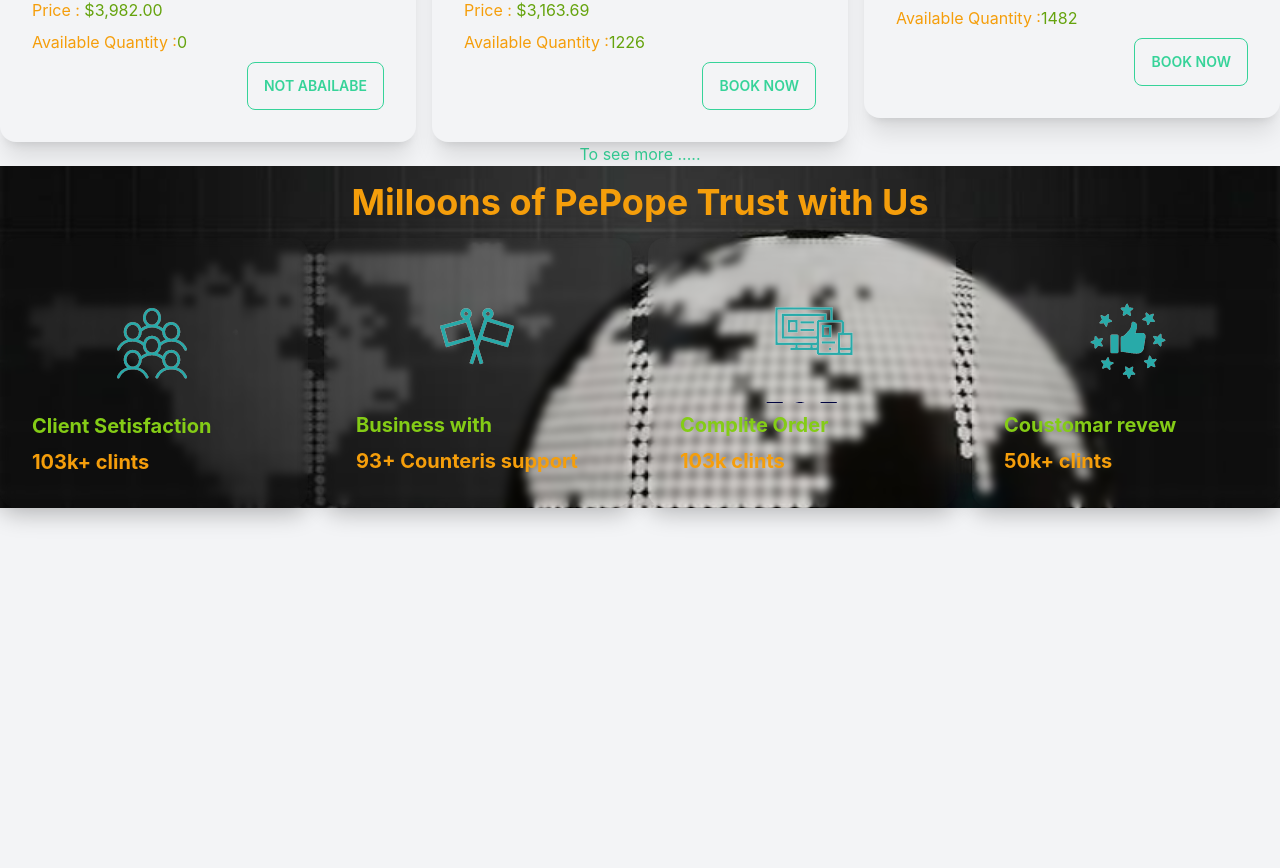
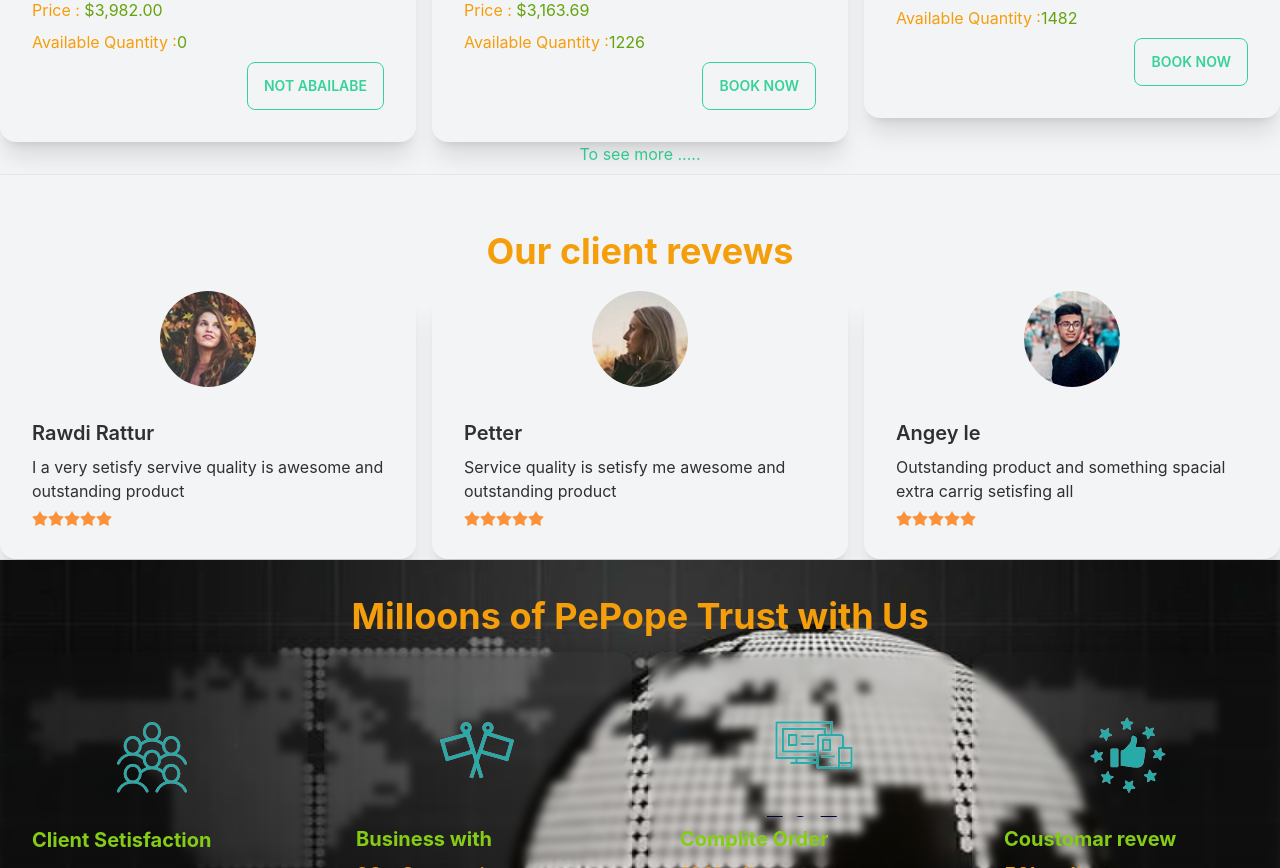
Before and after one commit to jonikumardas/manufracture-clientside-, a React (Create React App) app: page / in a window 1280 px wide. Shown: the part 1932-2800 px from the top of the page. Before the commit the page ends 2440 px from the top, so only its background shows below. Built offline with nearby package versions, Linux system fonts and the light colour scheme.

Commit message:
extra 2 section has end

```diff
--- a/src/Navber.js
+++ b/src/Navber.js
@@ -3,13 +3,13 @@ import { Link, NavLink } from 'react-router-dom';
 
 const Navber = () => {
     return (
-        <div className="navbar px-12 border-x-5 border-gray-400 shadow">
+        <div className="navbar px-12 border-x-5 shadow">
             <div className="navbar-start">
                 <div className="dropdown">
                     <label tabIndex="0" className="btn btn-ghost lg:hidden">
                         <svg xmlns="http://www.w3.org/2000/svg" className="h-5 w-5" fill="none" viewBox="0 0 24 24" stroke="currentColor"><path strokeLinecap="round" strokeLinejoin="round" strokeWidth="2" d="M4 6h16M4 12h8m-8 6h16" /></svg>
                     </label>
-                    <ul tabIndex="0" className="menu menu-compact dropdown-content mt-3 p-2 shadow rounded-box w-52">
+                    <ul tabIndex="0" className="menu menu-compact dropdown-content bg-slate-800 mt-3 p-2 shadow rounded-box w-52">
                         <li className='ms-1'><NavLink to='/home' >Home</NavLink ></li>
                         <li tabIndex="0">
                             <NavLink to='/services' className="justify-between">
@@ -26,9 +26,7 @@ const Navber = () => {
                     </ul>
 
                 </div>
-                <div className='xs:mx-5 xs:w-56'>
-                    <Link to='/home' className="font-bold text-lime-600 normal-case lg:text-4xl sm:text-2xl"> Jon <span className=' text-amber-500'> Manufacturer</span> Tools</Link>
-                </div>
+                <Link to='/home' className="font-bold text-lime-600 uppercase lg:text-4xl text-2xl"> Jon <span className=' text-amber-500'> Manufacturer</span> Tools</Link>
 
 
             </div>
--- a/src/Pages/Home/Banner.js
+++ b/src/Pages/Home/Banner.js
@@ -23,10 +23,10 @@ const Banner = () => {
             <div>
                 <div className="carousel w-full">
                     <div id="item1" className="carousel-item w-full">
-                        <img src={image1} alt='' className="w-full" />
+                        <img src={image2} alt='' className="w-full" />
                     </div>
                     <div id="item2" className="carousel-item w-full">
-                        <img src={image2} alt="" className="w-full" />
+                        <img src={image1} alt="" className="w-full" />
                     </div>
                     <div id="item3" className="carousel-item w-full">
                         <img src={image3} alt="" className="w-full" />
--- a/src/Pages/Home/Business.js
+++ b/src/Pages/Home/Business.js
@@ -37,7 +37,7 @@ const Business = () => {
         }
     ]
     return (
-        <div className='bg-blend-soft-light backdrop-blur-3xl' style={{
+        <div className='bg-blend-soft-light backdrop-blur-3xl py-5' style={{
             background: `url(${bg})`,
             backgroundSize: 'cover',
             backgroundRepeat: 'no-repeat'
--- /dev/null
+++ b/src/Pages/Home/ClientRevew.js
@@ -0,0 +1,30 @@
+import React from 'react';
+
+const ClientRevew = ({ revew }) => {
+    const { name, about, image } = revew;
+    return (
+        <div>
+            <div className="card bg-base-100 shadow-xl">
+                <div className="avatar mx-auto">
+                    <div className="w-24  rounded-full">
+                        <img src={image} alt="" />
+                    </div>
+                </div>
+                <div className="card-body">
+                    <h2 className="card-title">{name}</h2>
+                    <p>{about}</p>
+                    <div className="rating rating-sm">
+                        <input type="radio" name="rating-6" className="mask mask-star-2 bg-orange-400" />
+                        <input type="radio" name="rating-6" className="mask mask-star-2 bg-orange-400" />
+                        <input type="radio" name="rating-6" className="mask mask-star-2 bg-orange-400" />
+                        <input type="radio" name="rating-6" className="mask mask-star-2 bg-orange-400" />
+                        <input type="radio" name="rating-6" className="mask mask-star-2 bg-orange-400" />
+                    </div>
+                </div>
+            </div>
+
+        </div>
+    );
+};
+
+export default ClientRevew;
--- /dev/null
+++ b/src/Pages/Home/Extrasection.js
@@ -0,0 +1,46 @@
+import React from 'react';
+import { Link } from 'react-router-dom';
+
+const Extrasection = () => {
+    return (
+        <div className='mx-2 mt-4 shadow-2xl'>
+            <footer className="footer p-10 text-base-content shadow">
+                <div>
+                    <span className="footer-title">Services</span>
+                    <Link to="link link-hover">Branding</Link >
+                    <Link to="link link-hover">Design</Link >
+                    <Link to="link link-hover">Marketing</Link >
+                    <Link to="link link-hover">Advertisement</Link >
+                </div>
+                <div>
+                    <span className="footer-title">Company</span>
+                    <Link to="link link-hover">About us</Link >
+                    <Link to="link link-hover">Contact</Link >
+                    <Link to="link link-hover">Jobs</Link >
+                    <Link to="link link-hover">Press kit</Link >
+                </div>
+                <div>
+                    <span className="footer-title">Legal</span>
+                    <Link to="link link-hover">Terms of use</Link >
+                    <Link to="link link-hover">Privacy policy</Link >
+                    <Link to="link link-hover">Cookie policy</Link >
+                </div>
+                <div>
+                    <span className="footer-title">Newsletter</span>
+                    <div className="form-control w-80">
+                        <label className="label">
+                            <span className="label-text">Enter your email address</span>
+                        </label>
+                        <div className="relative">
+                            <input type="text" placeholder="username@site.com" className="input input-bordered w-full pr-16" />
+                            <button className="btn text-red-700 font-bold absolute top-0 right-0 rounded-l-none">Subscribe</button>
+                        </div>
+                    </div>
+                </div>
+            </footer>
+
+        </div>
+    );
+};
+
+export default Extrasection;
--- /dev/null
+++ b/src/Pages/Home/Fotter.js
@@ -0,0 +1,16 @@
+import React from 'react';
+import { Link } from 'react-router-dom';
+
+const Fotter = () => {
+    return (
+        <div className='m-2'>
+            <footer className="footer footer-center p-4 bg-base-300 text-base-content">
+                <div>
+                    <p>Copyright © 2022 - All right reserved by Jhon Manufracture Ltd Ltd</p>
+                </div>
+            </footer>
+        </div>
+    );
+};
+
+export default Fotter;
--- a/src/Pages/Home/Home.js
+++ b/src/Pages/Home/Home.js
@@ -1,6 +1,9 @@
 import React from 'react';
 import Banner from './Banner';
 import Business from './Business';
+import Extrasection from './Extrasection';
+import Fotter from './Fotter';
+import Revew from './Revew';
 import Services from './Services';
 
 const Home = () => {
@@ -8,8 +11,10 @@ const Home = () => {
         <div>
             <Banner></Banner>
             <Services></Services>
+            <Revew></Revew>
             <Business></Business>
-
+            <Extrasection></Extrasection>
+            <Fotter></Fotter>
         </div>
     );
 };
--- /dev/null
+++ b/src/Pages/Home/Revew.js
@@ -0,0 +1,43 @@
+import React from 'react';
+import ClientRevew from './ClientRevew';
+import img1 from '../../assats/revew/autor1.jpg';
+import img2 from '../../assats/revew/autor2.jpg';
+import img3 from '../../assats/revew/author3.jpg';
+
+const Revew = () => {
+    const revews = [
+        {
+            id: 1,
+            name: "Rawdi Rattur",
+            about: "I a very setisfy servive quality is awesome and outstanding product",
+            image: `${img1}`,
+        },
+        {
+            id: 2,
+            name: "Petter",
+            about: "Service quality is setisfy me  awesome and outstanding product",
+            image: `${img2}`,
+        },
+        {
+            id: 3,
+            name: "Angey le",
+            about: " Outstanding product and something spacial extra carrig setisfing all ",
+            image: `${img3}`,
+        },
+
+    ]
+    return (
+        <div className='mt-10'>
+            <h1 className='text-amber-500 text-4xl text-center p-4 pb-5 font-bold'>Our client revews</h1>
+            <div className='grid grid-cols-1 lg:grid-cols-3 gap-4'>
+                {
+                    revews.map(revew => <ClientRevew key={revew.id}
+                        revew={revew}></ClientRevew>)
+                }
+            </div>
+            <hr />
+        </div>
+    );
+};
+
+export default Revew;
--- a/src/Pages/Home/Services.js
+++ b/src/Pages/Home/Services.js
@@ -19,8 +19,9 @@ const Services = () => {
                     ></Secervice>)
                 }
             </div>
-            <p className='text-center btn-outline btn-success'><Link to="/service my-5">To see more ..... </Link></p>
+            <p className='text-center btn-outline btn-success pb-2'><Link to="/service my-5">To see more ..... </Link></p>
 
+            <hr />
 
         </div>
     );
```
